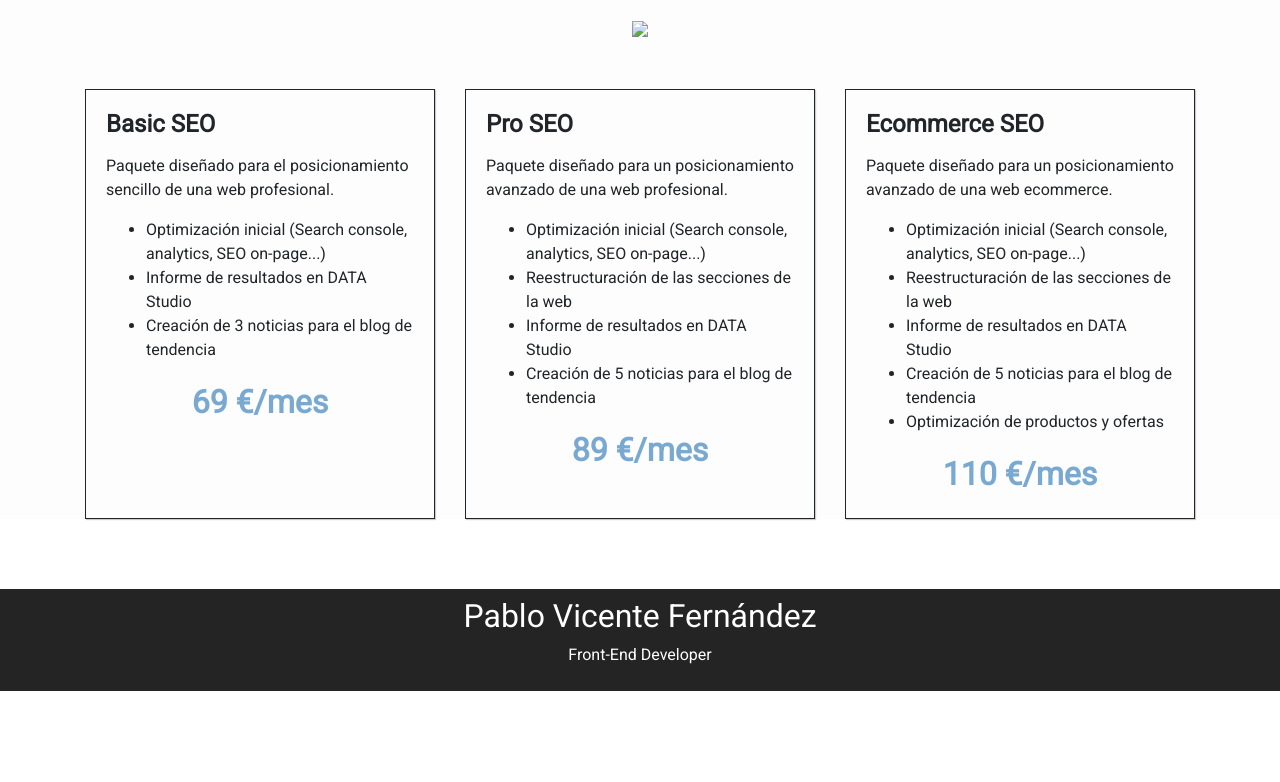
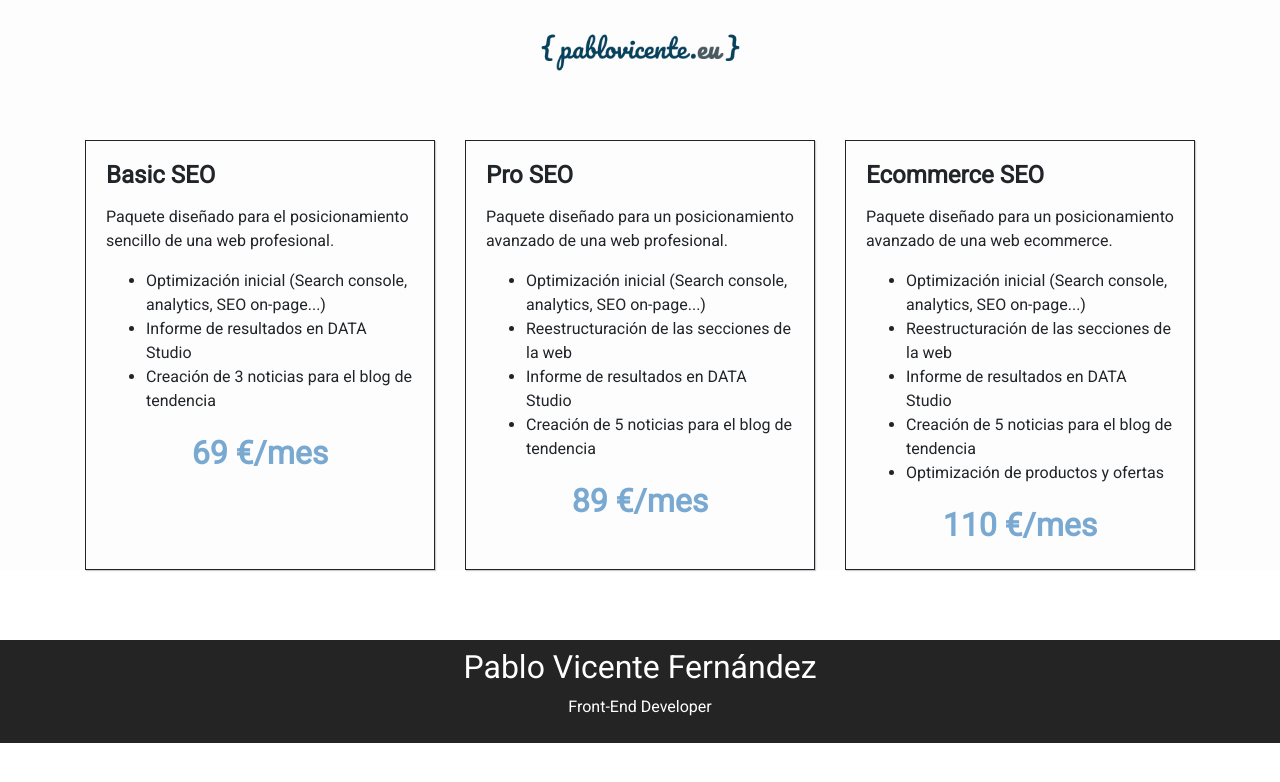
Before and after one commit to C3PVF/Portfolio, a Jekyll site: the page built from seo.html, in a window 1280 px wide. Shown: the top 782 px of the page. Built offline with Jekyll 4.4.1, drawn with Linux system fonts in a browser that asks for light colours; nearby versions of some CDN libraries.

Commit message:
08082018 more changes 2

```diff
--- a/seo.html
+++ b/seo.html
@@ -2,7 +2,7 @@
 layout: default
 ---
 <section id="header-seo">
-  <div class="logo-container text-center"><img src="/porfolio/images/logo_pablovicente.png" width="200px"></div>
+  <div class="logo-container text-center"><img src="/portfolio/images/logo_pablovicente.png" width="200px"></div>
 </section>
 <section id="seo">
   <div class="container">
```
